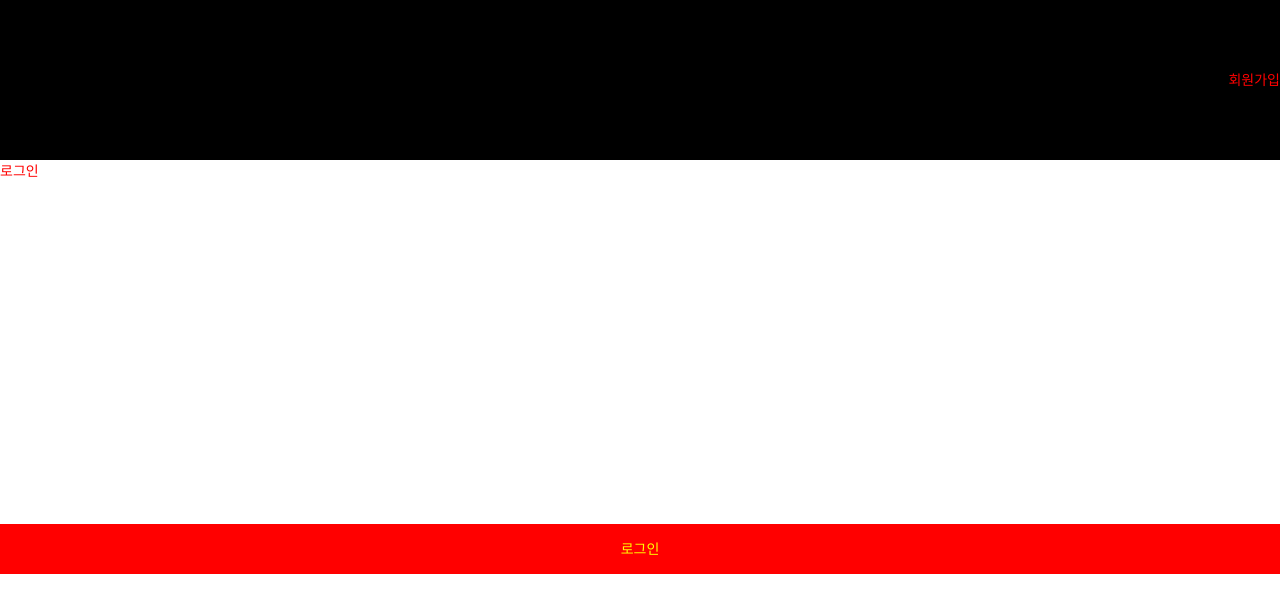
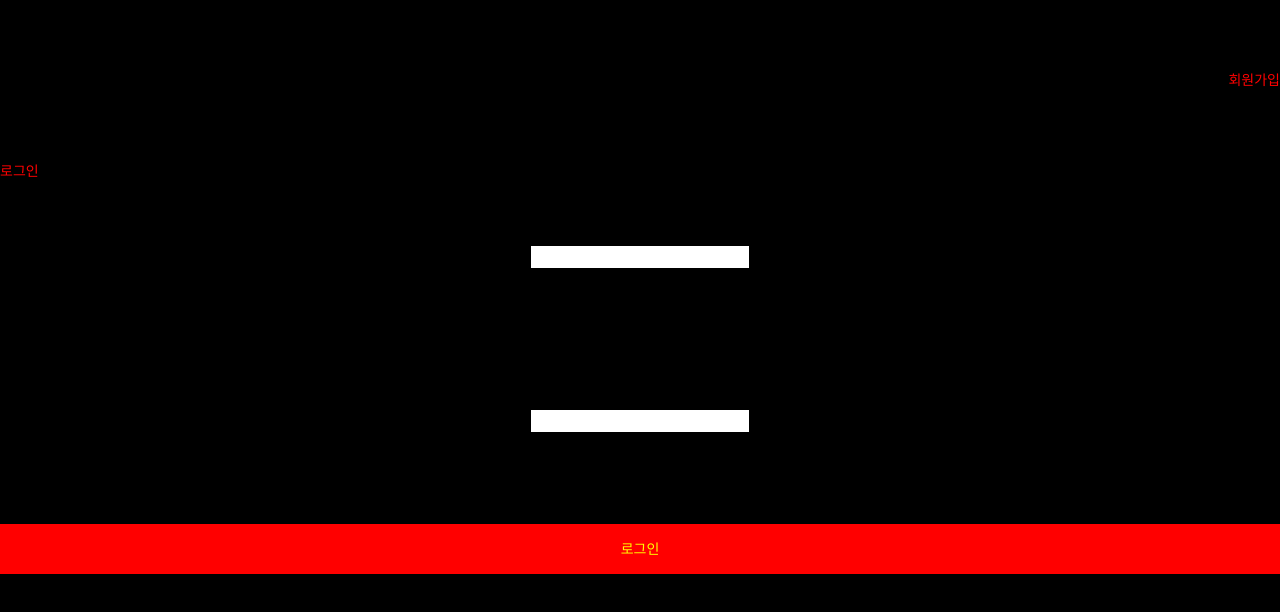
Before and after one commit to bluke127/tving, a React (Create React App) app in the folder client/: page / in a window 1280 px wide. Shown: the top 612 px of the page. Built offline with nearby package versions, Linux system fonts and the light colour scheme.

Commit message:
[fix]작업중

```diff
--- a/client/package.json
+++ b/client/package.json
@@ -9,7 +9,9 @@
     "@types/axios": "^0.14.0",
     "@types/jest": "^27.5.1",
     "@types/node": "^16.11.36",
+    "antd": "^4.23.2",
     "axios": "^0.27.2",
+    "eslint-plugin-react-hooks": "^4.6.0",
     "http-proxy-middleware": "^2.0.6",
     "react": "^18.1.0",
     "react-dom": "^18.1.0",
--- a/client/src/components/Img.tsx
+++ b/client/src/components/Img.tsx
@@ -1,4 +1,6 @@
 import React, { useEffect, useState, useRef, useMemo, forwardRef } from 'react';
+
+import { LazyLoadImage } from 'react-lazy-load-image-component';
 // import styled from 'styled/Modal.module.css';
 import {
   RecoilRoot,
@@ -32,14 +34,14 @@ export default function Img(props: any) {
     <span className={styled.img_wrap}>
       {innerLoad ?? '로딩'}
       {!props.isapiresponse ? (
-        <img
+        <LazyLoadImage
           ref={imgRef}
           {...props}
           src={`${process.env.REACT_APP_IMG_URL}${props.src}`}
           alt={props.alt}
         />
       ) : (
-        <img ref={imgRef} {...props} alt={props.alt} />
+        <LazyLoadImage ref={imgRef} {...props} alt={props.alt} />
       )}
     </span>
   );
--- a/client/src/layout/Header.tsx
+++ b/client/src/layout/Header.tsx
@@ -12,11 +12,15 @@ import {
   modalFlagState,
   modalDataState,
 } from '../atoms';
+import { useNavigate } from 'react-router-dom';
+
 import { logoutUser } from '_actions/user_action';
 import { exitCode } from 'process';
 import { useMatch } from 'react-router-dom';
 const Header = forwardRef((props: any, ref: any) => {
   const SearchImg = <div>서취</div>;
+
+  const location = useNavigate();
   const user = useRecoilValue(userIdState);
   const [loginFlag, setLoginFlag] = useRecoilState(loginFlagState);
   const [modalFlag, setModalFlagState] = useRecoilState(modalFlagState);
--- a/client/src/layout/Layout.tsx
+++ b/client/src/layout/Layout.tsx
@@ -45,6 +45,7 @@ export default function Layout() {
   useEffect(() => {
     setLoginFlag((sessionStorage.getItem('userInfo') !== null) as boolean);
     console.log(loginFlag, '바뀌나');
+    if (!loginFlag) location('/');
   }, [loginFlag]);
   const locateView = (type: string, logoutFlag = false) => {
     setOffset({ ...offset, selectedOffset: type ?? 'header' });
--- a/client/src/styled/init.module.css
+++ b/client/src/styled/init.module.css
@@ -92,7 +92,7 @@ video {
 body {
   width: 100%;
   height: 100%;
-  background-color: #000;
+  background-color: #000 !important;
   color: #fff;
   font-family: 'AppleSDGothicNeoB00';
 }
```
Also changed, not shown: 1 other file (tests, documents, lock files or other folders).
